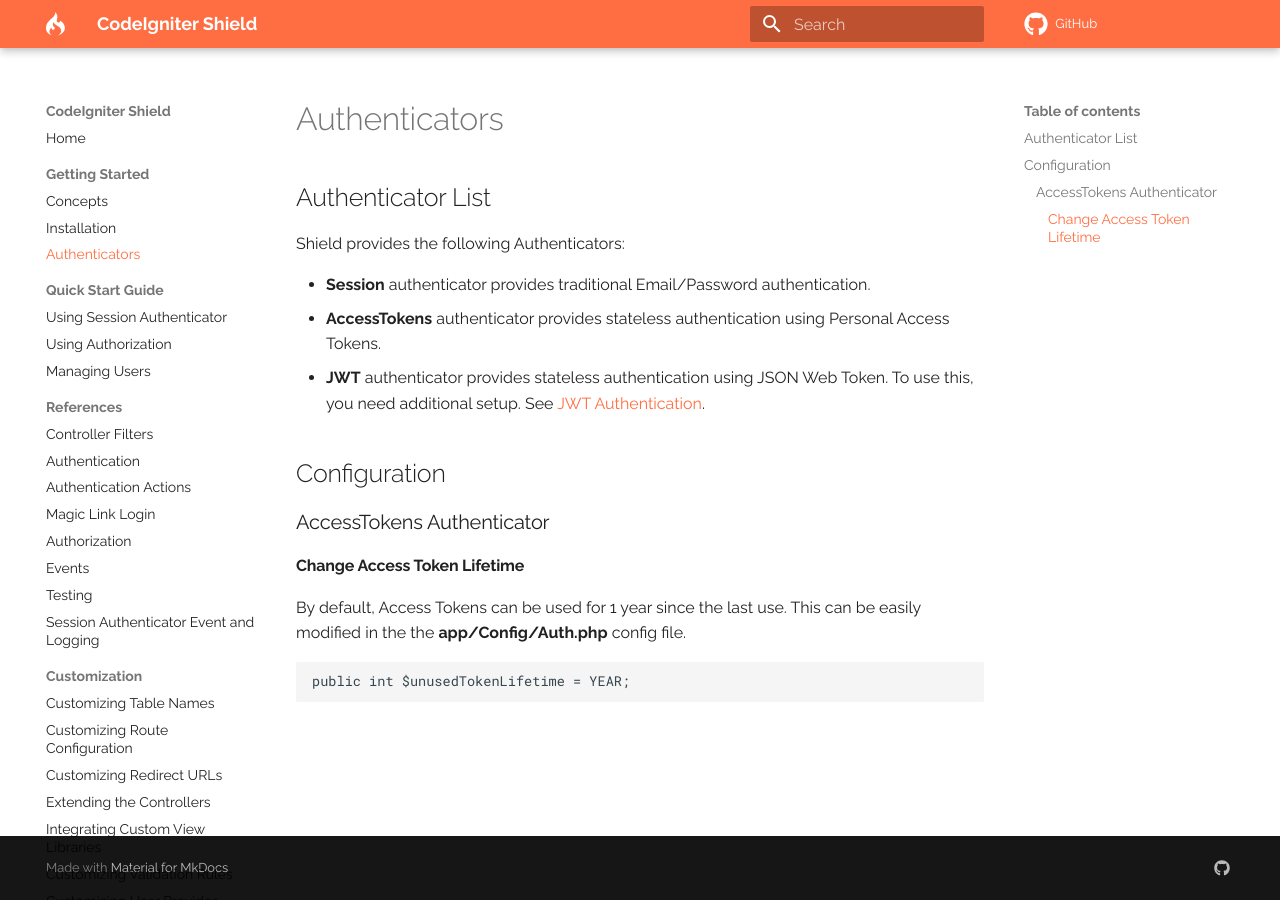
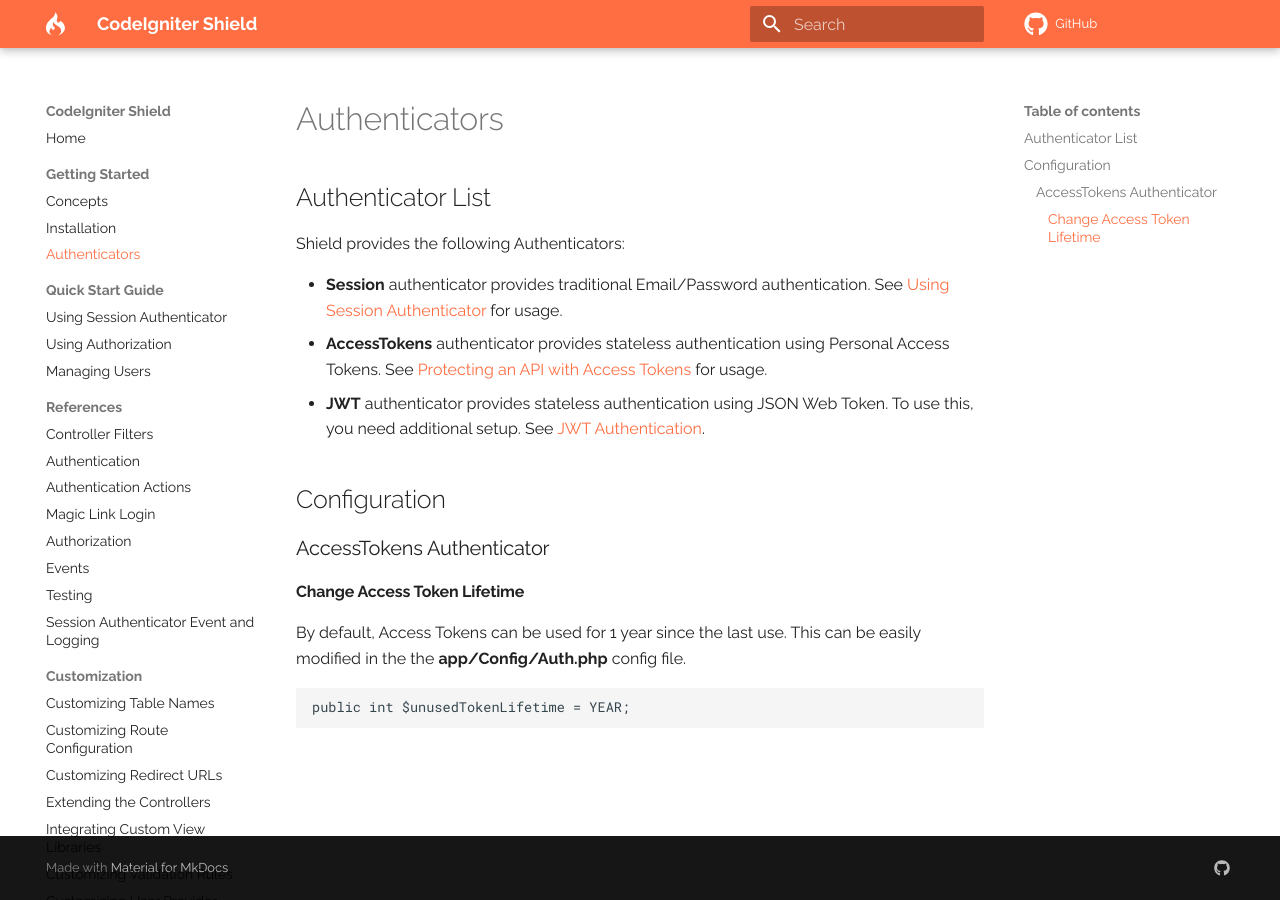
Before and after one commit to codeigniter4/shield, an MkDocs documentation site: the page built from docs/authenticators.md, in a window 1280 px wide. Built offline with MkDocs 1.6.1 and Material for MkDocs 9.7.7, drawn with Linux system fonts in a browser that asks for light colours; comment, search, counter and statistics services are not loaded; a style sheet for code colours, icons or effects is not loaded.

Commit message:
docs: add links

```diff
--- a/docs/authenticators.md
+++ b/docs/authenticators.md
@@ -5,7 +5,10 @@
 Shield provides the following Authenticators:
 
 - **Session** authenticator provides traditional Email/Password authentication.
+  See [Using Session Authenticator](./quick_start_guide/using_session_auth.md)
+  for usage.
 - **AccessTokens** authenticator provides stateless authentication using Personal Access Tokens.
+  See [Protecting an API with Access Tokens](./guides/api_tokens.md) for usage.
 - **JWT** authenticator provides stateless authentication using JSON Web Token. To use this,
   you need additional setup. See [JWT Authentication](./addons/jwt.md).
 
```
